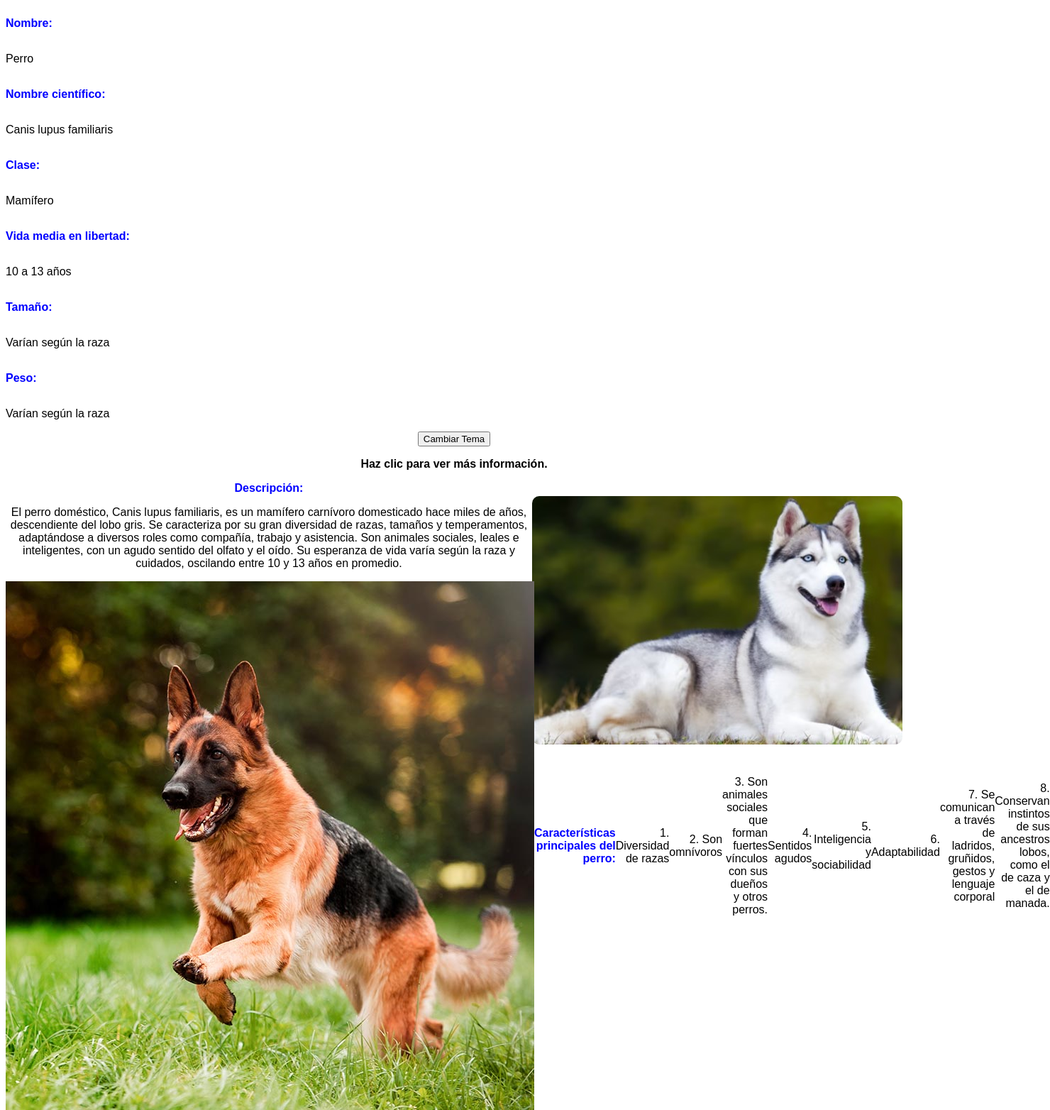
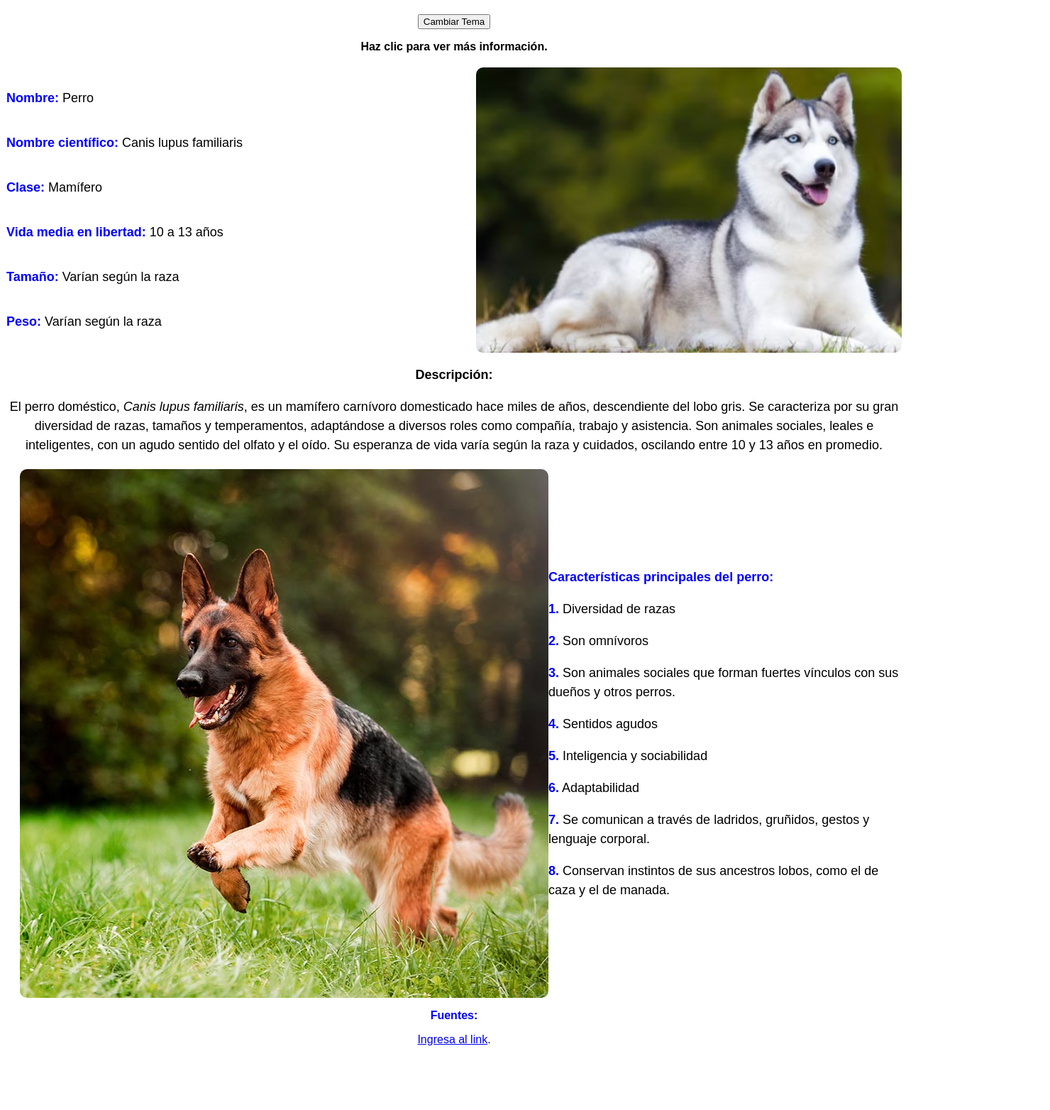
Before and after one commit to ALEJITA47/PROYECTO2.github.io, a plain HTML site: page index.html in a window 1280 px wide. Shown: the top 1564 px of the page at 71% size, 1480 px wide, since content can reach past the window. After the commit the page ends 1490 px from the top, so only its background shows below. Drawn offline with Linux system fonts and the light colour scheme.

Commit message:
Guardando cambios  finales  en index.html

```diff
--- a/index.html
+++ b/index.html
@@ -4,63 +4,101 @@
     <meta charset="UTF-8">
     <meta name="viewport" content="width=device-width, initial-scale=1.0">
     <title>Perro</title>
-    <head>
-        <link rel="stylesheet" href="styles.css">
-      </head>
+    <link rel="stylesheet" href="styles.css">
+    <style>
+        body {
+            background-color: white;
+            color: black;
+            text-align: center;
+            font-family: Arial, sans-serif;
+        }
+
+        .contenedor2 {
+            display: flex;
+            align-items: center;
+            justify-content: center;
+            margin-top: 20px;
+        }
+
+        .texto-alineado2 {
+            text-align: left;
+            font-size: 18px;
+            line-height: 1.5;
+            width: 50%;
+        }
+
+        .texto-alineado2 p strong {
+            color: blue; /* Color azul igual al de "Descripción" */
+        }
+
+        .imagen {
+            width: 600px; /* Imagen más grande */
+            height: auto;
+            border-radius: 10px;
+            margin-left: 30px; /* Espacio entre texto e imagen */
+        }
+
+        .button-container {
+            margin: 20px 0;
+        }
+
+        #extra-info {
+            display: none;
+            opacity: 0;
+            transition: opacity 0.5s ease-in-out;
+            font-size: 18px;
+            margin-top: 10px;
+        }
+    </style>
 </head>
 <body>
+
+    <div class="button-container">
+        <button id="toggle-theme">Cambiar Tema</button>
+        <p id="info" style="cursor: pointer; font-weight: bold;">Haz clic para ver más información.</p>
+    </div>
+
+    <div id="extra-info">
+        <p>        Los Husky no ladran, aúllann
+            Esta variedad tuvo pocos cruces con otras razas, al estar aislada en una zona concreta durante siglos. Por este motivo, sus genes y los del lobo mantienen cierta cercanía. Esto no significa que sean agresivos, pues al desarrollarse junto al hombre se acostumbraron a la vida doméstica. Sin embargo, mantuvieron esta característica tan lobuna. De hecho, su aullido puede escucharse a 15 kilómetros de distancia.
+            </p>
+    </div>
+
     <div class="contenedor2">
         <div class="texto-alineado2">
-            <p class="text-start1">Nombre: </p>
-            <p class="text-start11">Perro </p>
-            <p class="text-start2">Nombre científico: </p>
-            <p class="text-start22">Canis lupus familiaris </p>
-            <p class="text-start3">Clase: </p>
-            <p class="text-start33">Mamífero </p>
-            <p class="text-start4">Vida media en libertad: </p>
-            <p class="text-start44">10 a 13 años </p>
-            <p class="text-start5">Tamaño: </p>
-            <p class="text-start55">Varían según la raza </p>
-            <p class="text-start6">Peso: </p>
-            <p class="text-start66">Varían según la raza </p>
-            </div>
+            <p><strong>Nombre:</strong> Perro</p>
+            <p><strong>Nombre científico:</strong> Canis lupus familiaris</p>
+            <p><strong>Clase:</strong> Mamífero</p>
+            <p><strong>Vida media en libertad:</strong> 10 a 13 años</p>
+            <p><strong>Tamaño:</strong> Varían según la raza</p>
+            <p><strong>Peso:</strong> Varían según la raza</p>
+        </div>
+        <img src="img/hus.jpg" alt="Perro Husky" class="imagen">
     </div>
 
 
-<body style="background-color: white; color: black; text-align: center; font-family: Arial, sans-serif;">
-
-    <button id="toggle-theme">Cambiar Tema</button>
-    <p id="info" style="cursor: pointer; font-weight: bold;">Haz clic para ver más información.</p>
-
-    <div id="extra-info" style="display: none; opacity: 0; transition: opacity 0.5s ease-in-out; font-size: 18px; margin-top: 10px;">
-        Los Husky no ladran, aúllann
-Esta variedad tuvo pocos cruces con otras razas, al estar aislada en una zona concreta durante siglos. Por este motivo, sus genes y los del lobo mantienen cierta cercanía. Esto no significa que sean agresivos, pues al desarrollarse junto al hombre se acostumbraron a la vida doméstica. Sin embargo, mantuvieron esta característica tan lobuna. De hecho, su aullido puede escucharse a 15 kilómetros de distancia.
+    <script src="script.js"></script>
+    <div style="text-align: center; font-size: 18px; line-height: 1.5; margin-bottom: 20px;">
+        <p style="font-weight: bold;">Descripción:</p>
+        <p>El perro doméstico, <i>Canis lupus familiaris</i>, es un mamífero carnívoro domesticado hace miles de años, descendiente del lobo gris. Se caracteriza por su gran diversidad de razas, tamaños y temperamentos, adaptándose a diversos roles como compañía, trabajo y asistencia. Son animales sociales, leales e inteligentes, con un agudo sentido del olfato y el oído. Su esperanza de vida varía según la raza y cuidados, oscilando entre 10 y 13 años en promedio.</p>
     </div>
 
-    <img src="img/hus.jpg" class="img-thumbnal"
-    alt="Perro Husky de Siberia, uno de los perros más hermosos del mundo"
-    style="max-width: 100%; height: auto; margin-top: 20px; border-radius: 10px; float: right;">
+    <div style="display: flex; align-items: center; justify-content: space-between;">
+        <img src="img/perrodefensa.jpg" class="rounded" alt="Perro" style="width: 800px; height: auto; border-radius: 10px; margin-left: 20px;">
 
+        <div style="font-size: 18px; line-height: 1.5; text-align: left; width: 50%;">
+            <p style="color: blue; font-weight: bold;">Características principales del perro:</p>
+            <p><span style="color: blue; font-weight: bold;">1.</span> Diversidad de razas</p>
+            <p><span style="color: blue; font-weight: bold;">2.</span> Son omnívoros</p>
+            <p><span style="color: blue; font-weight: bold;">3.</span> Son animales sociales que forman fuertes vínculos con sus dueños y otros perros.</p>
+            <p><span style="color: blue; font-weight: bold;">4.</span> Sentidos agudos</p>
+            <p><span style="color: blue; font-weight: bold;">5.</span> Inteligencia y sociabilidad</p>
+            <p><span style="color: blue; font-weight: bold;">6.</span> Adaptabilidad</p>
+            <p><span style="color: blue; font-weight: bold;">7.</span> Se comunican a través de ladridos, gruñidos, gestos y lenguaje corporal.</p>
+            <p><span style="color: blue; font-weight: bold;">8.</span> Conservan instintos de sus ancestros lobos, como el de caza y el de manada.</p>
+        </div>
+    </div>
 
-    <script src="script.js"></script>
-
-
-    <p class="text-start7">Descripción: </p>
-    <p class="text-start">El perro doméstico, Canis lupus familiaris, es un mamífero carnívoro domesticado hace miles de años, descendiente del lobo gris. Se caracteriza por su gran diversidad de razas, tamaños y temperamentos, adaptándose a diversos roles como compañía, trabajo y asistencia. Son animales sociales, leales e inteligentes, con un agudo sentido del olfato y el oído. Su esperanza de vida varía según la raza y cuidados, oscilando entre 10 y 13 años en promedio. </p>
-    <div class="contenedor">
-            <img src="img/perrodefensa.jpg" class="rounded float-start" alt="">
-             <div class="texto-alineado"></div>
-                <p class="text-start10">Características principales del perro: </p>
-                <p class="text-start12">1. Diversidad de razas </p>
-                <p class="text-start13">2. Son omnívoros </p>
-                <p class="text-start14">3. Son animales sociales que forman fuertes vínculos con sus dueños y otros perros. </p>
-                <p class="text-start15">4. Sentidos agudos </p>
-                <p class="text-start16">5. Inteligencia y sociabilidad </p>
-                <p class="text-start17">6. Adaptabilidad </p>
-                <p class="text-start18">7. Se comunican a través de ladridos, gruñidos, gestos y lenguaje corporal </p>
-                <p class="text-start19">8. Conservan instintos de sus ancestros lobos, como el de caza y el de manada. </p>
-            </div>
-    </div>
     <p class="text-start8">Fuentes: </p>
     <p class="text-body-secondary">
         <a href="https://humanidades.com/perro/" class="text-reset">Ingresa al link</a>.
```
